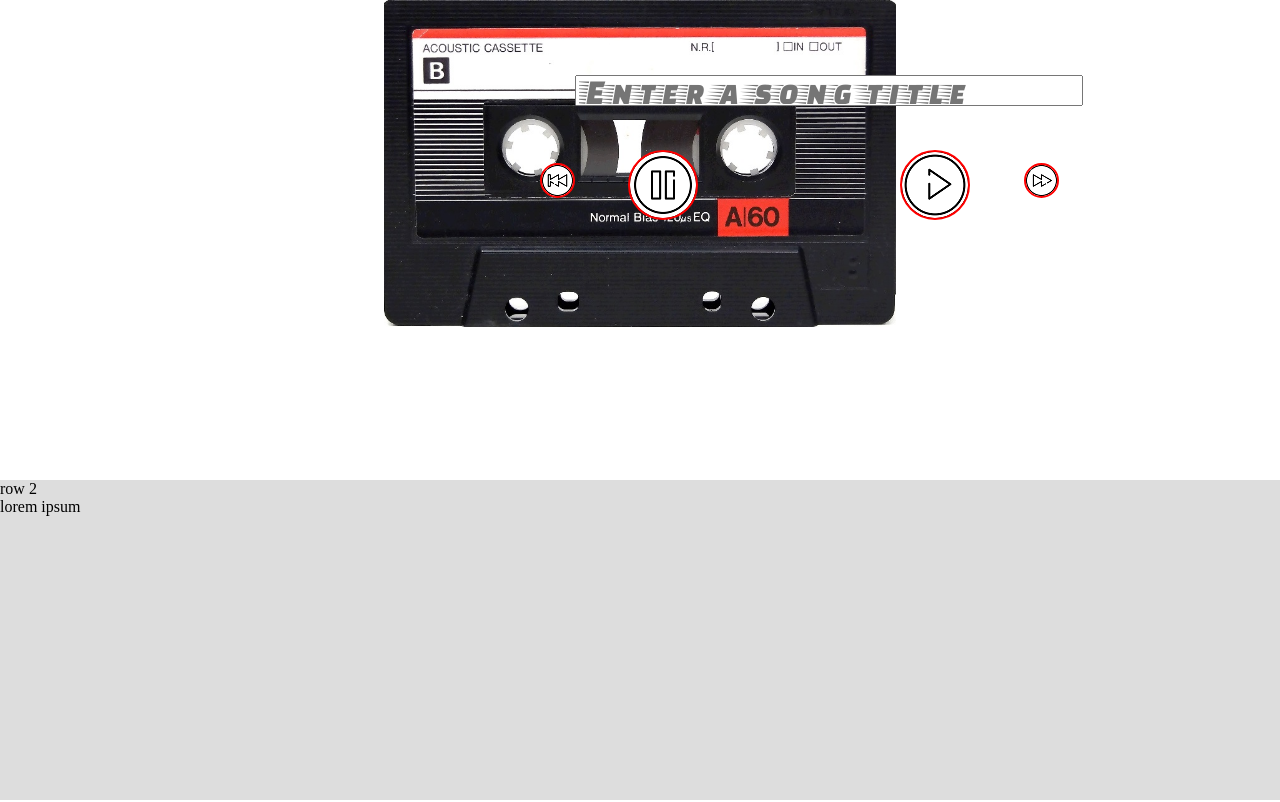
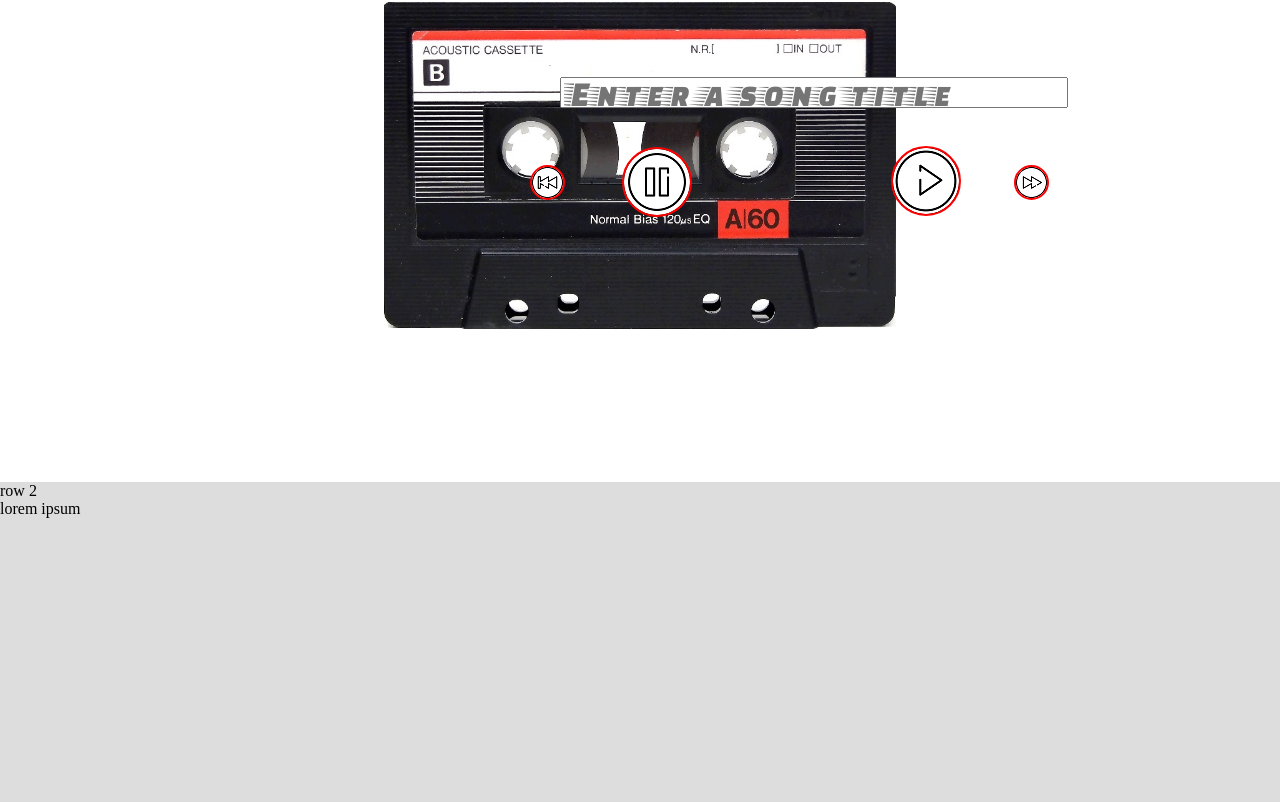
Before and after one commit to jessmichaud488/Repl.it-Music-Hackathon, a plain HTML site: page index.html in a window 1280 px wide. Drawn offline with Linux system fonts and the light colour scheme.

Commit message:
Added to portfolio

```diff
--- a/style.css
+++ b/style.css
@@ -1,4 +1,5 @@
 html {
+  margin-top: 2px;
   height: 100%;
   width: 100%;
 }
@@ -36,8 +37,8 @@ body {
   border-radius: 48px;
   height: 70px;
   width: 70px;
-  margin-top: 42px;
-  margin-left: 900px;
+  margin-top: 36px;
+  margin-left: 891px;
   position: absolute;
   border: 2px double red;
 }
@@ -57,8 +58,8 @@ body {
   border-radius: 48px;
   height: 70px;
   width: 70px;
-  margin-top: 42px;
-  margin-left: 628px;
+  margin-top: 37px;
+  margin-left: 622px;
   position: absolute;
   border: 2px double red;
 }
@@ -79,7 +80,7 @@ body {
   height: 35px;
   width: 35px;
   margin-top: 55px;
-  margin-left: 1024px;
+  margin-left: 1014px;
   position: absolute;
   border: 2px double red;
 }
@@ -100,7 +101,7 @@ body {
   height: 35px;
   width: 35px;
   margin-top: 55px;
-  margin-left: 540px;
+  margin-left: 530px;
   position: absolute;
   border: 2px double red;
 }
@@ -115,7 +116,7 @@ body {
 
 form {
   margin-top: 75px;
-  margin-left: 575px;
+  margin-left: 560px;
 }
 
 input {
```
